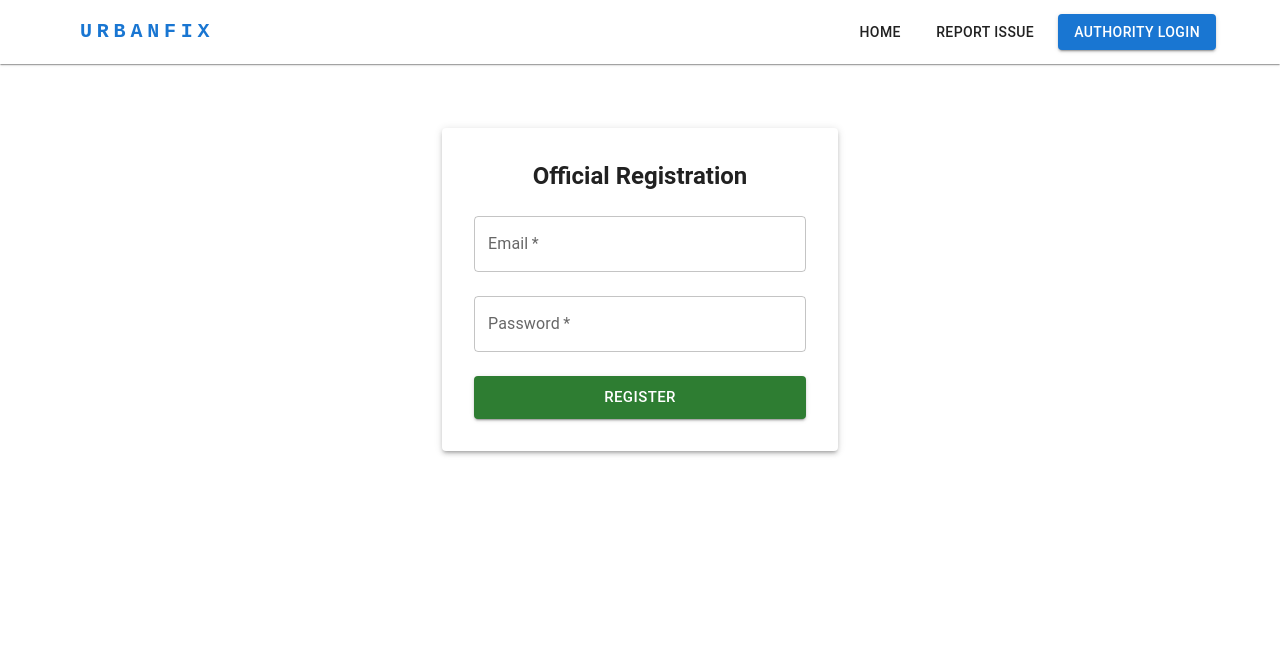
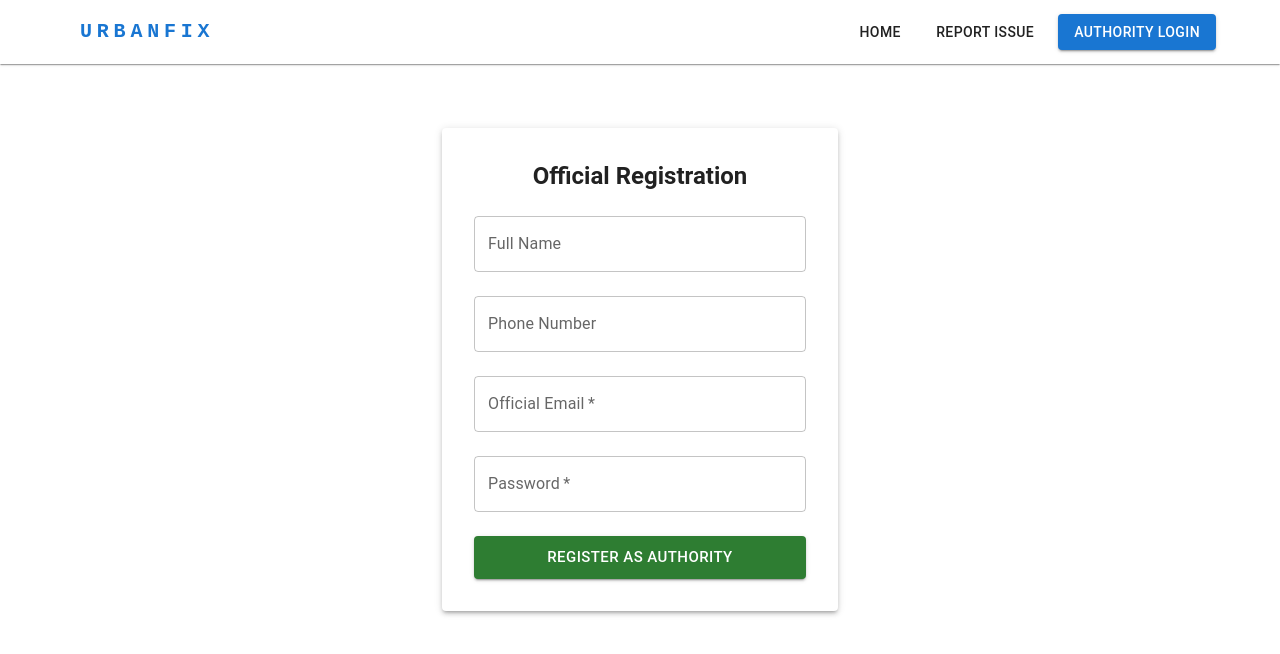
Before and after one commit to mitesh-wani/Build.exe_NextGen, a React (Create React App) app: page /signup in a window 1280 px wide. Shown: the top 654 px of the page. Built offline with nearby package versions, Linux system fonts and the light colour scheme; no server answers; some icons are missing.

Commit message:
web error solved

```diff
--- a/src/pages/AuthorityDashboard.js
+++ b/src/pages/AuthorityDashboard.js
@@ -6,48 +6,69 @@ import { useNavigate } from 'react-router-dom';
 import {
   Box, Typography, Button, Grid, Paper, Table, TableBody, TableCell,
   TableHead, TableRow, Chip, Link, List, ListItem, ListItemButton,
-  ListItemIcon, ListItemText, Divider
+  ListItemIcon, ListItemText
 } from '@mui/material';
 
 // Icons
 import DashboardIcon from '@mui/icons-material/Dashboard';
-import ListIcon from '@mui/icons-material/List'; // For Issues
-import MapIcon from '@mui/icons-material/Map';   // For Map
-import BarChartIcon from '@mui/icons-material/BarChart'; // For Analytics
+import ListIcon from '@mui/icons-material/List';
+import MapIcon from '@mui/icons-material/Map';
+import BarChartIcon from '@mui/icons-material/BarChart';
 import LogoutIcon from '@mui/icons-material/Logout';
 
 // Import Your Other Pages
-// (Ensure these files exist in src/pages/ exactly as named)
 import Issues from './Issues';
 import MapView from './MapView';
 import Analytics from './Analytics';
 
 function AuthorityDashboard() {
   const [issues, setIssues] = useState([]);
-  const [currentView, setCurrentView] = useState('Dashboard'); // Controls the active tab
+  const [currentView, setCurrentView] = useState('Dashboard');
   const navigate = useNavigate();
 
-  // Fetch Data (Always needed for the Dashboard view)
+  // Fetch Data
   useEffect(() => {
     const q = query(collection(db, "issues"), orderBy("createdAt", "desc"));
     const unsubscribe = onSnapshot(q, (snapshot) => {
       setIssues(snapshot.docs.map(doc => ({ id: doc.id, ...doc.data() })));
+    }, (error) => {
+      console.error("Error fetching issues:", error);
     });
     return () => unsubscribe();
   }, []);
 
   const handleLogout = async () => {
-    await signOut(auth);
-    navigate('/');
+    try {
+      await signOut(auth);
+      navigate('/');
+    } catch (error) {
+      console.error("Logout error:", error);
+      alert("Error logging out. Please try again.");
+    }
   };
 
   const resolveIssue = async (id) => {
-    const proofUrl = prompt("Enter Proof URL (or leave empty for demo):", "http://via.placeholder.com/150");
-    if (proofUrl) {
-      await updateDoc(doc(db, "issues", id), {
+    try {
+      const proofUrl = prompt("Enter Proof URL (or leave empty for demo):", "http://via.placeholder.com/150");
+
+      // If user cancels the prompt, proofUrl will be null
+      if (proofUrl === null) {
+        return; // User cancelled
+      }
+
+      // Update the document
+      const issueRef = doc(db, "issues", id);
+      await updateDoc(issueRef, {
         status: "Resolved",
-        resolutionProof: proofUrl
+        resolutionProof: proofUrl || "http://via.placeholder.com/150",
+        resolvedAt: new Date().toISOString()
       });
+
+      console.log("Issue resolved successfully!");
+
+    } catch (error) {
+      console.error("Error resolving issue:", error);
+      alert(`Failed to resolve issue: ${error.message}`);
     }
   };
 
@@ -163,25 +184,39 @@ function AuthorityDashboard() {
                   </TableRow>
                 </TableHead>
                 <TableBody>
-                  {issues.slice(0, 5).map((issue) => ( // Showing only top 5 recent
+                  {issues.slice(0, 5).map((issue) => (
                     <TableRow key={issue.id} hover>
                       <TableCell>
                         {issue.imageUrl ? (
-                          <Link href={issue.imageUrl} target="_blank">
+                          <Link href={issue.imageUrl} target="_blank" rel="noopener noreferrer">
                             <img src={issue.imageUrl} alt="proof" width="40" height="40" style={{borderRadius: 5}}/>
                           </Link>
                         ) : "N/A"}
                       </TableCell>
-                      <TableCell>{issue.category}</TableCell>
+                      <TableCell>{issue.category || "N/A"}</TableCell>
                       <TableCell>
-                        <Chip label={issue.priority} color={issue.priority === 'High' ? 'error' : 'warning'} size="small" />
+                        <Chip
+                          label={issue.priority || "N/A"}
+                          color={issue.priority === 'High' ? 'error' : 'warning'}
+                          size="small"
+                        />
                       </TableCell>
                       <TableCell>
-                        <Chip label={issue.status} color={issue.status === 'Resolved' ? 'success' : 'default'} variant="outlined" size="small" />
+                        <Chip
+                          label={issue.status || "Pending"}
+                          color={issue.status === 'Resolved' ? 'success' : 'default'}
+                          variant="outlined"
+                          size="small"
+                        />
                       </TableCell>
                       <TableCell>
                         {issue.status !== 'Resolved' && (
-                          <Button size="small" variant="contained" color="success" onClick={() => resolveIssue(issue.id)}>
+                          <Button
+                            size="small"
+                            variant="contained"
+                            color="success"
+                            onClick={() => resolveIssue(issue.id)}
+                          >
                             Resolve
                           </Button>
                         )}
--- a/src/pages/CitizenReport.js
+++ b/src/pages/CitizenReport.js
@@ -1,5 +1,5 @@
 import React, { useState } from 'react';
-import { db, storage } from '../firebase';
+import { db, storage, auth } from '../firebase';
 import { collection, addDoc, serverTimestamp } from 'firebase/firestore';
 import { ref, uploadBytes, getDownloadURL } from 'firebase/storage';
 import { Container, TextField, Button, Typography, Paper, Alert, CircularProgress } from '@mui/material';
@@ -45,8 +45,10 @@ function CitizenReport() {
         imageUrl: imageUrl,
         latitude: location.lat,
         longitude: location.lng,
-        status: "Pending AI", // Triggers the Cloud Function
+        status: "Pending AI",
         createdAt: serverTimestamp(),
+        // ADD THIS: Include userId for the security rules
+        userId: auth.currentUser ? auth.currentUser.uid : null,
         // Default fields for AI to fill later
         category: "Analyzing...",
         priority: "Analyzing..."
@@ -58,7 +60,7 @@ function CitizenReport() {
       setLocation(null);
     } catch (err) {
       console.error(err);
-      alert("Error submitting report.");
+      alert("Error submitting report: " + err.message);
     }
     setLoading(false);
   };
--- a/src/pages/Signup.js
+++ b/src/pages/Signup.js
@@ -1,21 +1,37 @@
 import React, { useState } from 'react';
 import { Container, Paper, TextField, Button, Typography, Alert } from '@mui/material';
 import { createUserWithEmailAndPassword } from 'firebase/auth';
-import { auth } from '../firebase';
+import { doc, setDoc } from 'firebase/firestore';
+import { auth, db } from '../firebase';
 import { useNavigate } from 'react-router-dom';
 
 function Signup() {
   const [email, setEmail] = useState('');
   const [password, setPassword] = useState('');
+  const [name, setName] = useState('');
+  const [phone, setPhone] = useState('');
   const [error, setError] = useState('');
   const navigate = useNavigate();
 
   const handleSignup = async (e) => {
     e.preventDefault();
     try {
-      await createUserWithEmailAndPassword(auth, email, password);
+      // Create the user account
+      const userCredential = await createUserWithEmailAndPassword(auth, email, password);
+      const user = userCredential.user;
+
+      // Create user document in Firestore with AUTHORITY role
+      await setDoc(doc(db, 'users', user.uid), {
+        email: email,
+        name: name || 'Authority User',
+        phone: phone || '',
+        role: 'authority', // SET AS AUTHORITY
+        createdAt: new Date().toISOString()
+      });
+
       navigate('/admin');
     } catch (err) {
+      console.error('Signup error:', err);
       setError(err.message);
     }
   };
@@ -30,15 +46,39 @@ function Signup() {
 
         <form onSubmit={handleSignup}>
           <TextField
-            label="Email" fullWidth required margin="normal"
-            value={email} onChange={(e) => setEmail(e.target.value)}
+            label="Full Name"
+            fullWidth
+            margin="normal"
+            value={name}
+            onChange={(e) => setName(e.target.value)}
           />
           <TextField
-            label="Password" type="password" fullWidth required margin="normal"
-            value={password} onChange={(e) => setPassword(e.target.value)}
+            label="Phone Number"
+            fullWidth
+            margin="normal"
+            value={phone}
+            onChange={(e) => setPhone(e.target.value)}
+          />
+          <TextField
+            label="Official Email"
+            type="email"
+            fullWidth
+            required
+            margin="normal"
+            value={email}
+            onChange={(e) => setEmail(e.target.value)}
+          />
+          <TextField
+            label="Password"
+            type="password"
+            fullWidth
+            required
+            margin="normal"
+            value={password}
+            onChange={(e) => setPassword(e.target.value)}
           />
           <Button type="submit" variant="contained" color="success" fullWidth size="large" sx={{ mt: 2 }}>
-            Register
+            Register as Authority
           </Button>
         </form>
       </Paper>
```
